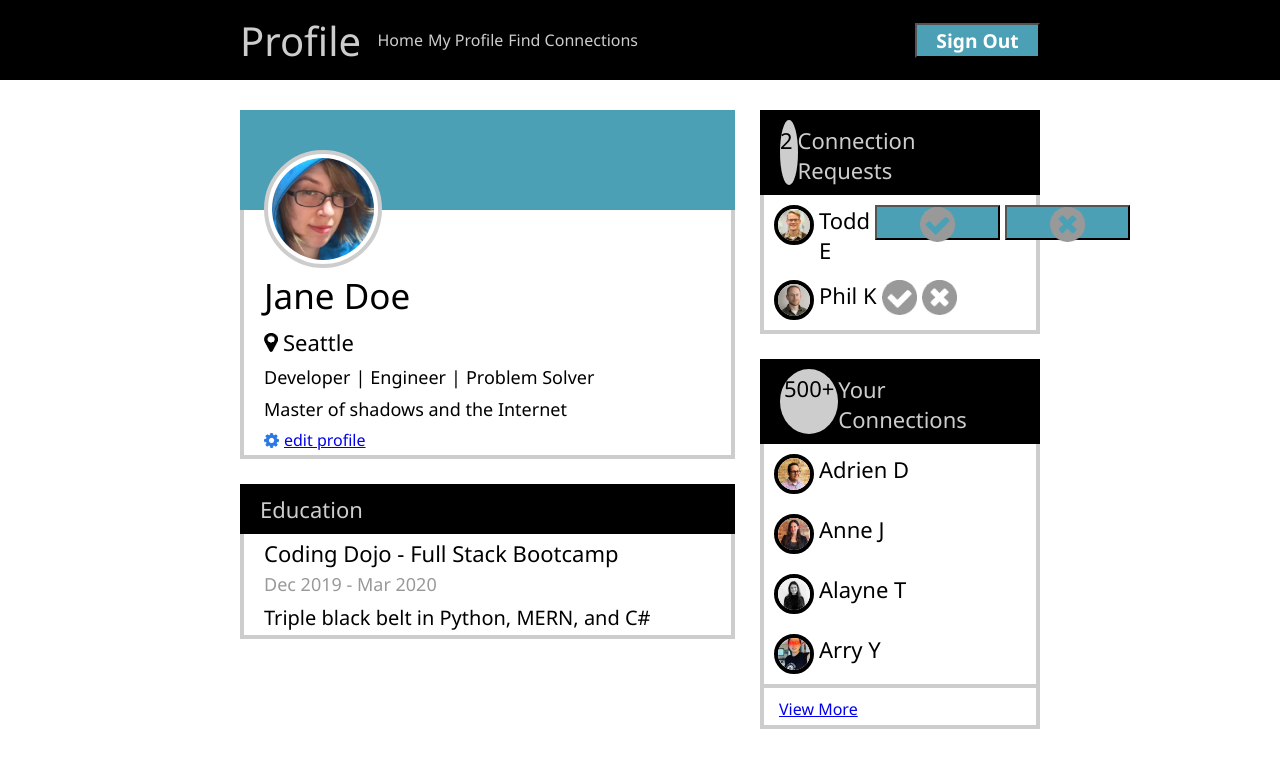
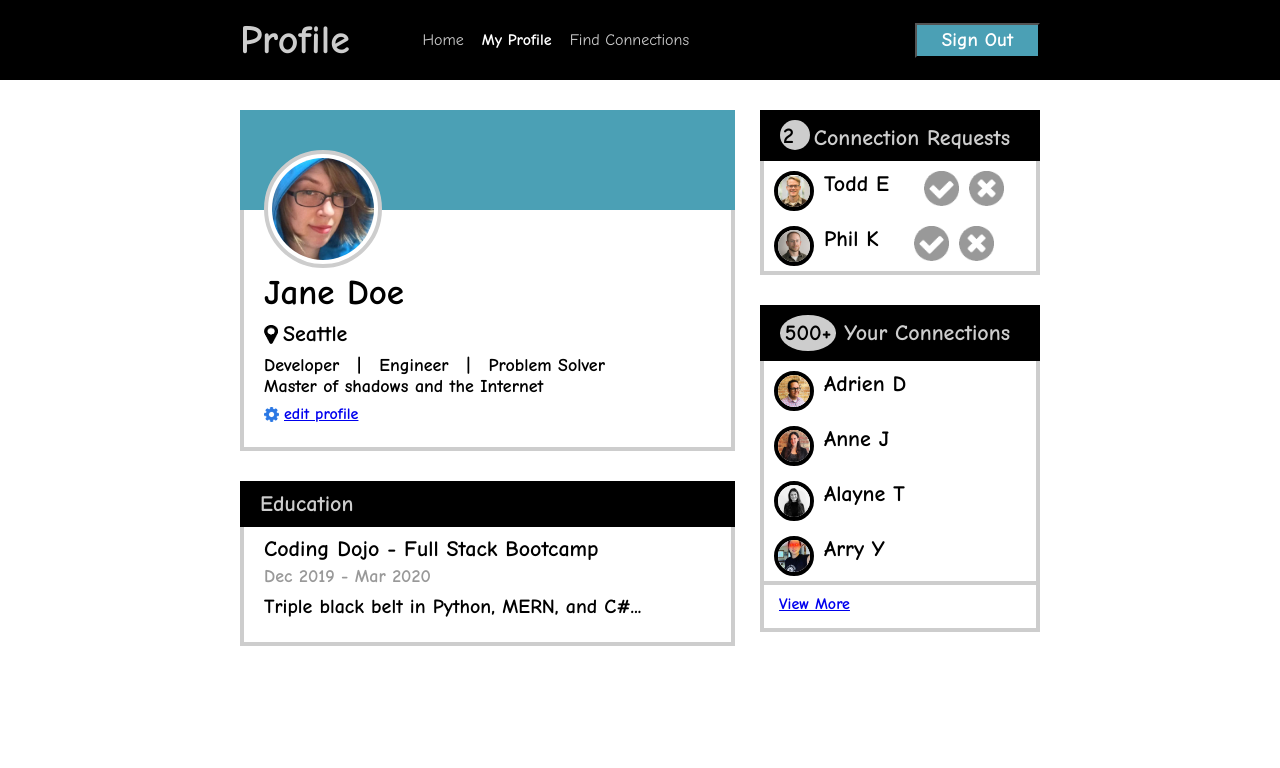
Before and after one commit to gabbe-grodin/profile-layout-assignment, a plain HTML site: page index.html in a window 1280 px wide. Drawn offline with Linux system fonts and the light colour scheme.

Commit message:
layout almost complete, a few glitches, but html and css validated and ready to add js

```diff
--- a/index.html
+++ b/index.html
@@ -3,22 +3,34 @@
 <head>
   <meta charset="utf-8">
   <meta name="viewport" content="width=device-width">
+  <link rel="preconnect" href="https://fonts.googleapis.com">
+    <link href="https://fonts.googleapis.com/css2?family=Comfortaa&family=Comic+Neue:ital,wght@0,300;0,400;0,700;1,300;1,400;1,700&family=Lexend:wght@500&display=swap" rel="stylesheet">
+    <link rel="preconnect" href="https://fonts.gstatic.com" crossorigin>
   <link rel="stylesheet" href="style.css">
   <title>Profile</title>
 </head>
 <body>
 
+  <!-- TO DO:
+  add indentions to very nested stuff for better readability
+  make check and ex into buttons with a class of "request-response-btns"
+  add comments to html describing sections
+  -->
+
+<!-- HEADER -->
   <header>
     <div class="header-container">
       <h1>Profile</h1>
       <ul>
         <li>Home</li>
-        <li>My Profile</li>
+        <li id="selected-menu-item">My Profile</li>
         <li>Find Connections</li>
       </ul>
-      <button>Sign Out</button>
+      <button id="sign-out-btn">Sign Out</button>
     </div>
   </header>
+
+<!-- MAIN PROFILE -->
 
   <main class="main-container">
     <section class="main-col-1">
@@ -31,7 +43,7 @@
           <div class="innermost-rows"><h2>Jane Doe</h2></div>
           <div class="innermost-rows"><img src="./icons/map-marker.png" alt="map marker icon" id="map-marker-icon"><h3>Seattle</h3></div>
           <div class="innermost-rows">
-            <ul class="profesh-identity-list">
+            <ul class="profesh-identity-list margin-bottom">
               <li><h5>Developer</h5></li><li><h5>|</h5></li>
               <li><h5>Engineer</h5></li><li><h5>|</h5></li>
               <li><h5>Problem Solver</h5></li>
@@ -41,23 +53,43 @@
           <div class="innermost-rows"><img src="./icons/gear.png" alt="gear icon" id="gear-icon"><a href="#"><h6>edit profile</h6></a></div>
         </div>
       </div>
+
+<!-- USER PROFILE RESUME -->
+
       <div class="main-col-1-row-2">
         <div class="main-col-1-row-2-head box-head">
           <h3>Education</h3>
         </div>
+
         <div class="main-col-1-row-2 box-main">
-          <div ><h3 class="innermost-rows">Coding Dojo - Full Stack Bootcamp</h3><div class="innermost-rows"><h5 class="grey">Dec 2019 - Mar 2020</h5></div></div>
-          <div class="innermost-rows"><h4>Triple black belt in Python, MERN, and C#</h4></div>
+          <div class="margin-top">
+            <h3 class="innermost-rows">Coding Dojo - Full Stack Bootcamp</h3>
+            <div class="innermost-rows">
+              <h5 class="grey">Dec 2019 - Mar 2020</h5>
+            </div>
+          </div>
+          <div class="innermost-rows">
+            <h4>Triple black belt in Python, MERN, and C#...</h4>
+          </div>
         </div>
       </div>
     </section>
+
+<!-- RIGHT ASIDE - CONNECTION REQUESTS -->
+
     <aside class="main-col-2">
       <div class="main-col-2-row-1">
         <div class="main-col-2-row-1-head box-head">
-          <div class="innermost-cols request-count"><h3>2</h3></div>
-          <div class="innermost-cols"><h3>Connection Requests</h3></div>
+          <div class="innermost-cols request-count">
+            <h3>2</h3>
+          </div>
+          <div class="innermost-cols">
+            <h3>Connection Requests</h3>
+          </div>
         </div>
+
         <div class="main-col-2-row-1 box-main">
+
           <div class="innermost-rows">
             <div class="innermost-cols">
               <img src="./images/todd-s.jpg" alt="Photo of Todd who appears to be a young white gut with blond hair and glasses" class="profile-pic">
@@ -66,24 +98,31 @@
               <h3>Todd E</h3>
             </div>
             <div class="innermost-cols">
-              <button>
-                <img src="./icons/accept-circle.png" alt="icon of a check" class="accept-reject-icon">
-              </button>
+              <img src="./icons/accept-circle.png" alt="icon of a check" class="accept-reject-btn">
             </div>
             <div class="innermost-cols">
-              <button>
-                <img src="./icons/close-circle.png" alt="icon of an x" class="accept-reject-icon">
-              </button>
+              <img src="./icons/close-circle.png" alt="icon of an x" class="accept-reject-btn">
             </div>
           </div>
           <div class="innermost-rows">
-            <div class="innermost-cols"><img src="./images/phil-s.jpg" alt="Photo of Phil who appears to be a white guy with a receding hairline and glasses" class="profile-pic"></div>
-            <div class="innermost-cols"><h3>Phil K</h3></div>
-            <div class="innermost-cols"><img src="./icons/accept-circle.png" alt="icon of a check" class="accept-reject-icon"></div>
-            <div class="innermost-cols"><img src="./icons/close-circle.png" alt="icon of an x" class="accept-reject-icon"></div>
+            <div class="innermost-cols">
+              <img src="./images/phil-s.jpg" alt="Photo of Phil who appears to be a white guy with a receding hairline and glasses" class="profile-pic">
+            </div>
+            <div class="innermost-cols">
+              <h3>Phil K</h3>
+            </div>
+            <div class="innermost-cols">
+              <img src="./icons/accept-circle.png" alt="icon of a check" class="accept-reject-btn">
+            </div>
+            <div class="innermost-cols">
+              <img src="./icons/close-circle.png" alt="icon of an x" class="accept-reject-btn">
+            </div>
           </div>
         </div>
       </div>
+
+<!--  RIGHT ASIDE - YOUR CONNECTIONS -->
+
       <div class="main-col-2-row-2">
         <div class="main-col-2-row-2-head box-head">
           <div class="innermost-cols connection-count"><h3>500+</h3></div>
--- a/style.css
+++ b/style.css
@@ -2,8 +2,8 @@
   margin: 0px;
   padding: 0;
   box-sizing: border-box;
-  font-family: 'Segoe UI', Tahoma, Geneva, Verdana, sans-serif;
-  font-weight: lighter;
+  font-family: 'Comfortaa', cursive;
+  font-family: 'Comic Neue', cursive;
 }
 
 /* ///////   HEADER   /////////*/
@@ -14,29 +14,34 @@ header {
   background-color: black;
   height: 80px;
   width: 100vw;
+}
 
-}
 .header-container {
+  margin: 0 auto;
   display: flex;
   width: 800px;
-  margin: 0 auto;
   align-items: center;
   justify-content: space-between;
 }
 
-
 ul {
   list-style: none;
+  display: flex;
   justify-content: flex-start;
-  width: 60%;
-  display: flex;
+  width: 440px;
   padding-left: 0px;
-  /* background-color: green; */
 }
+
 li {
-  padding-right: 5px;
+  padding-right: 18px;
 }
-button {
+
+#selected-menu-item {
+  color: #fff;
+  font-weight: bolder;
+}
+
+#sign-out-btn {
   font-size: 1.2em;
   font-weight: bold;
   color: white;
@@ -49,7 +54,7 @@ button {
 
 h1 {
   font-size: 40px;
-  width: 10%;
+  width: 130px;
 }
 
 h2 {
@@ -60,17 +65,12 @@ h3 {
   font-size: 22px;
 }
 
-.block {
-
-}
-
 h4 {
   font-size: 20px;
 }
 
 h5 {
   font-size: 18px;
-  display: block;
 }
 
 .grey {
@@ -80,11 +80,8 @@ h5 {
 h6 {
   font-size: 16px;
 }
+
 /* ///////   MAIN LAYOUT   /////////*/
-
-.main-container * {
-
-}
 
 .main-container {
   padding-top: 30px;
@@ -97,14 +94,11 @@ h6 {
 
 .main-col-1 { /* left column */
   width: 495px;
-  flex-direction: column;
-  /* background-color: blueviolet; */
+  height: fit-content;
 }
 
 .main-col-2 { /*  right aside  */
   width: 280px;
-  flex-direction: column;
-  /* background-color: red;  */
 }
 
 .box-head {
@@ -113,7 +107,6 @@ h6 {
   padding: 10px 20px;
   display: flex;
   justify-content: space-between;
-  /* align-items: center; */
 }
 
 .main-col-1-row-1-head {
@@ -122,19 +115,17 @@ h6 {
   height: 100px;
 }
 .main-col-1 .innermost-rows  {
-  margin: 4px 0px;
+  margin: 4px 0;
 }
 
 .box-main {
   background-color: #ffffff;
   border: 4px solid #CDCDCD;
   border-top: 0;
-  margin-bottom: 25px;
+  margin-bottom: 10px;
   display: flex;
   flex-direction: column;
-}
-.profesh-identity-list {
-  width: 100%;
+  height: fit-content;
 }
 
 #map-marker-icon {
@@ -152,36 +143,38 @@ h6 {
   padding: 0px 5px 0 20px;
 }
 
-.main-col-1-row-2 .innermost-rows {
-  padding: 0px 5px 0 20px;
-
-}
-
-.main-col-2-row-1 {
-
-}
-
-.main-col-2-row-2 {
-
+.main-col-1-row-1, .main-col-1-row-2 {
+  padding-bottom: 20px;
 }
 
 .innermost-rows {
   display: flex;
   padding: 5px;
 }
+
+.main-col-1-row-2 .innermost-rows {
+  padding: 0px 5px 0 20px;
+}
+
+.main-col-2-row-1 {
+  display: flex;
+  flex-direction: column;  justify-content: space-between;
+  margin-bottom: 15px;
+}
+
 .main-col-1-row-1 .innermost-rows {
   align-items: center;
 }
 
 .innermost-cols {
-  padding: 5px 5px 0 0;
+  padding: 5px 10px 0 0;
+  display: flex;
 }
 
 .box-foot {
-  width: 100%;
   border-top: 4px solid #CDCDCD;
   padding-left: 10px;
-  /* background-color: yellow; */
+  margin-bottom: 10px;
 }
 
 .profile-pic {
@@ -201,21 +194,33 @@ h6 {
   margin-left: 20px;
 }
 
-.accept-reject-icon {
+.accept-reject-btn {
   width: 35px;
+  height: 35px;
+  position: relative;
+  left: 25px;
 }
 
 .connection-count {
   background-color: #CDCDCD;
   color: #000;
   border-radius: 50%;
-  padding: 4px;
+  padding: 2%;
 }
 
 .request-count {
   background-color: #CDCDCD;
   color: #000;
   border-radius: 50%;
-  /* margin: 4px; */
-  justify-content: space-between;
+  padding: 3px;
+  width: 30px;
+  height: 30px;
 }
+
+.margin-top {
+  margin-top: 5px;
+}
+
+.margin-bottom {
+  margin-bottom: -8px;
+}
```
